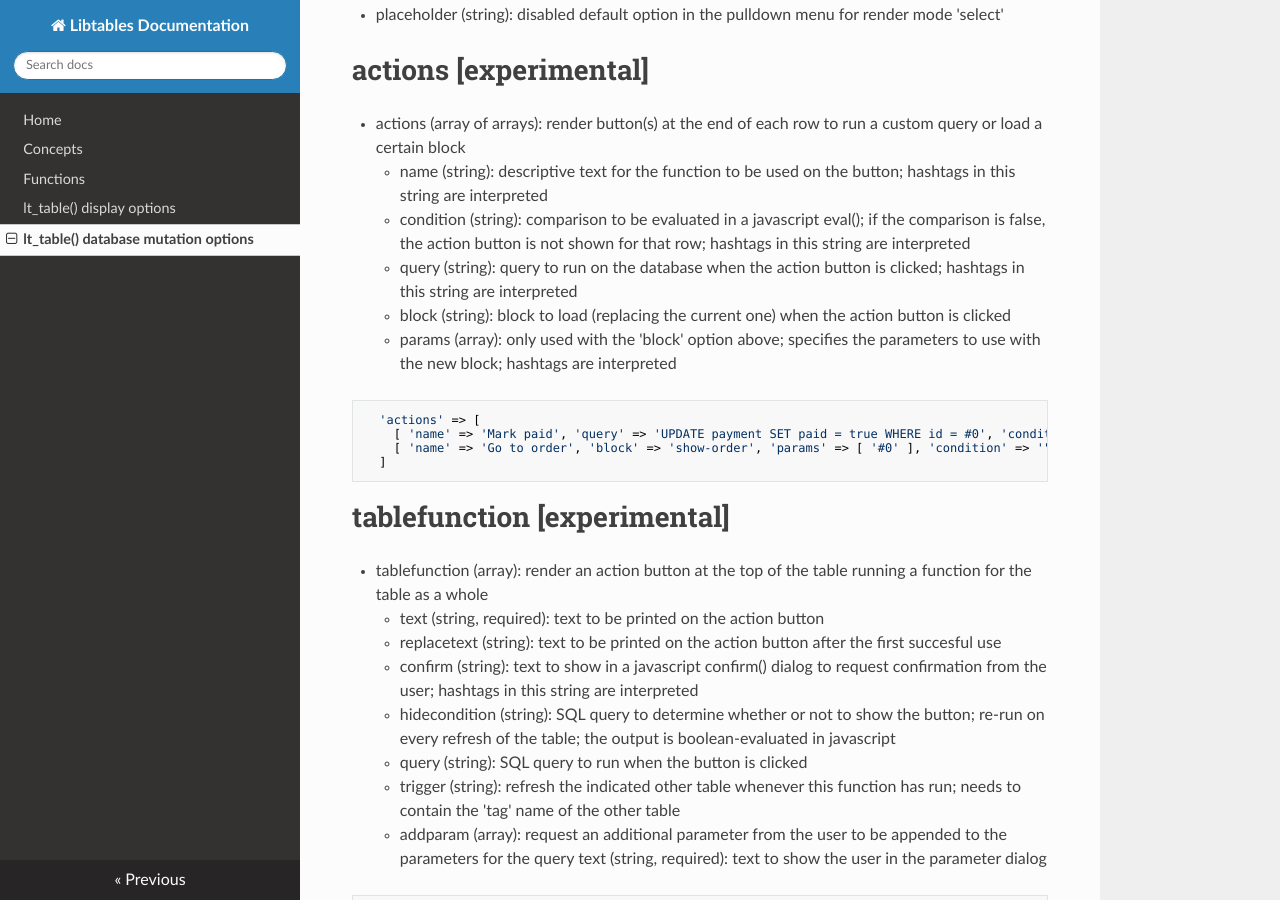
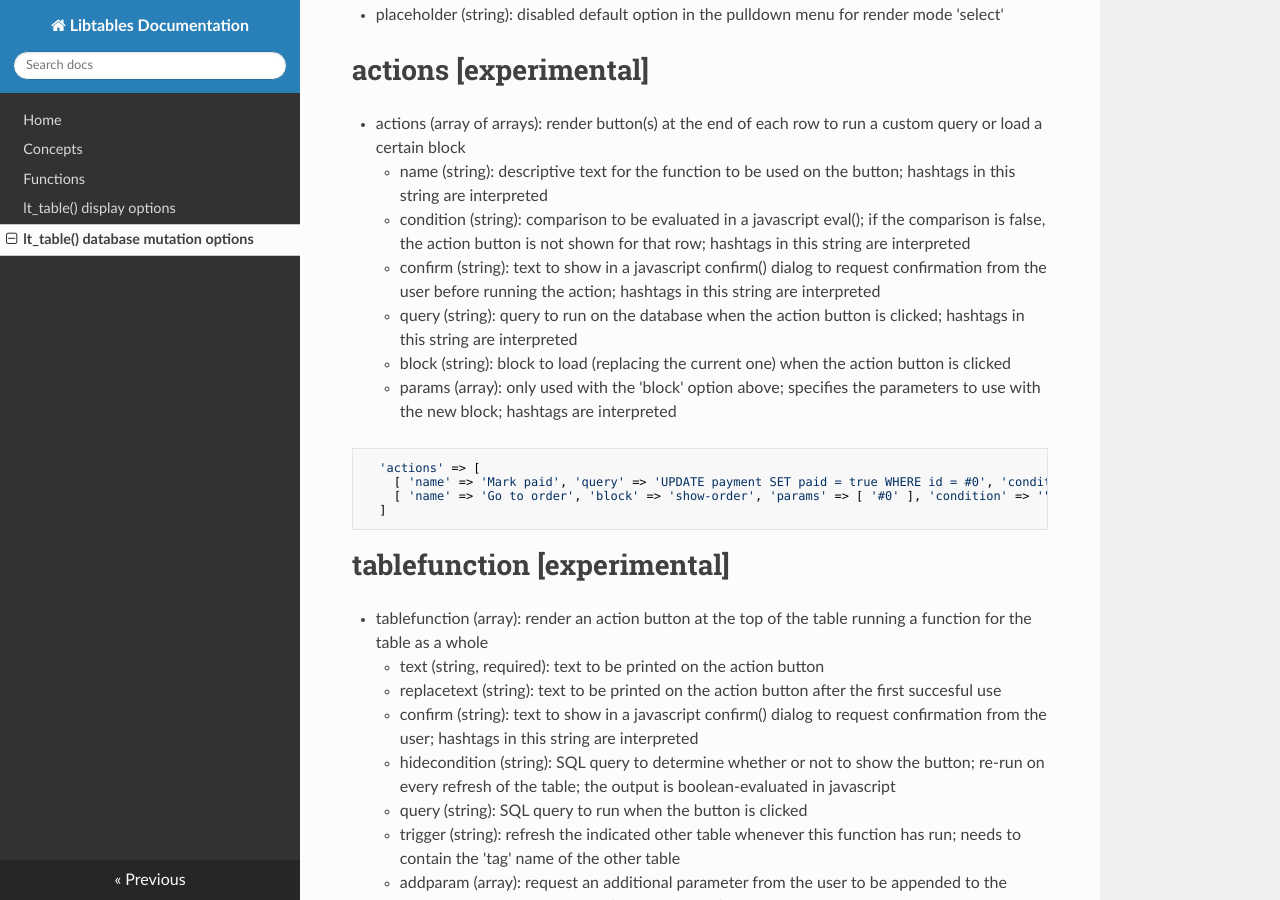
Before and after one commit to bartnv/libtables2, an MkDocs documentation site: the page built from docs/table_options_database.md, in a window 1280 px wide and 900 px high, scrolled down 5124 px. Built offline with MkDocs 1.6.1, drawn with Linux system fonts in a browser that asks for light colours; nearby versions of some CDN libraries; old or Windows-style settings are respelled for this version of MkDocs.

Commit message:
Add action -> confirm option

```diff
--- a/docs/table_options_database.md
+++ b/docs/table_options_database.md
@@ -197,6 +197,7 @@ Full example:
     * name (string): descriptive text for the function to be used on the button; hashtags in this string are interpreted
     * condition (string): comparison to be evaluated in a javascript eval(); if the comparison is false, the action button is not shown for that row;
       hashtags in this string are interpreted
+    * confirm (string): text to show in a javascript confirm() dialog to request confirmation from the user before running the action; hashtags in this string are interpreted
     * query (string): query to run on the database when the action button is clicked; hashtags in this string are interpreted
     * block (string): block to load (replacing the current one) when the action button is clicked
     * params (array): only used with the 'block' option above; specifies the parameters to use with the new block; hashtags are interpreted
```
Also changed, not shown: clientside.js (+8 -0 lines).
